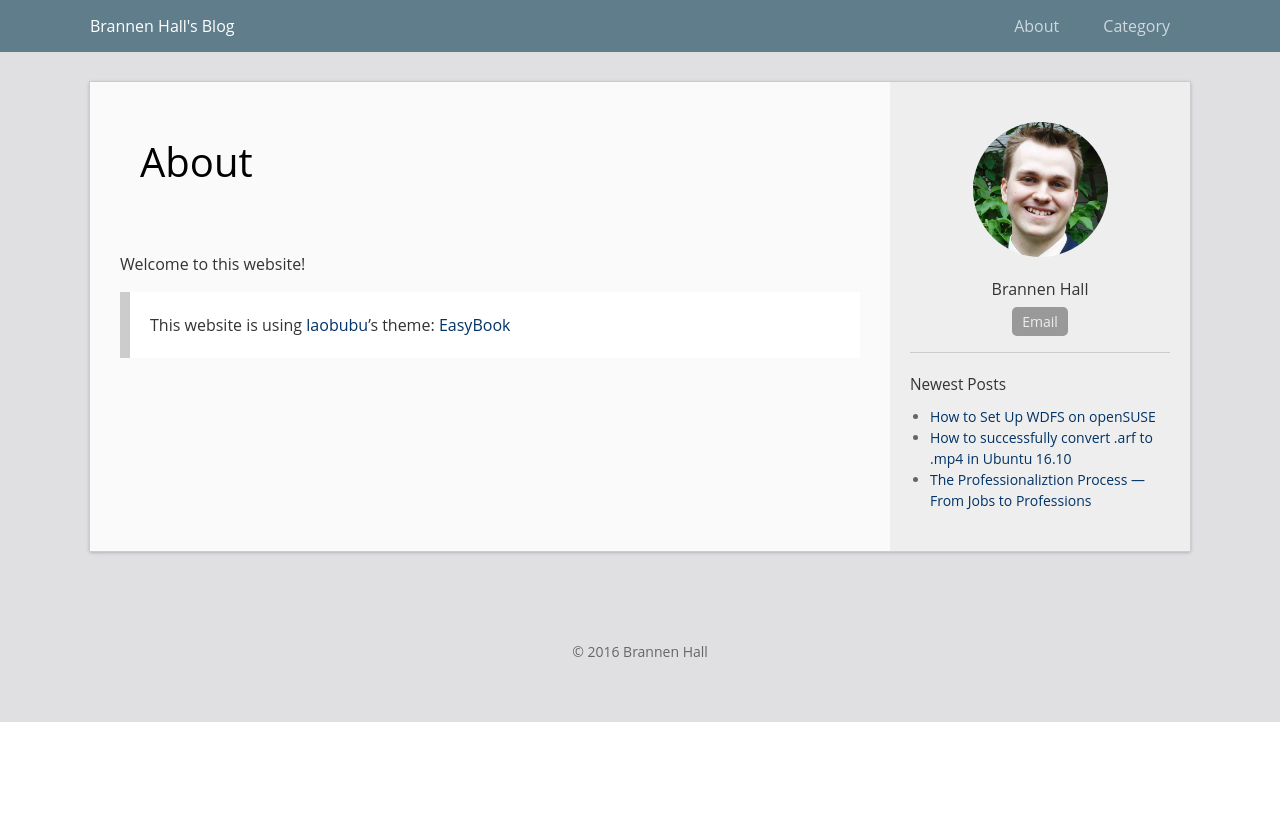
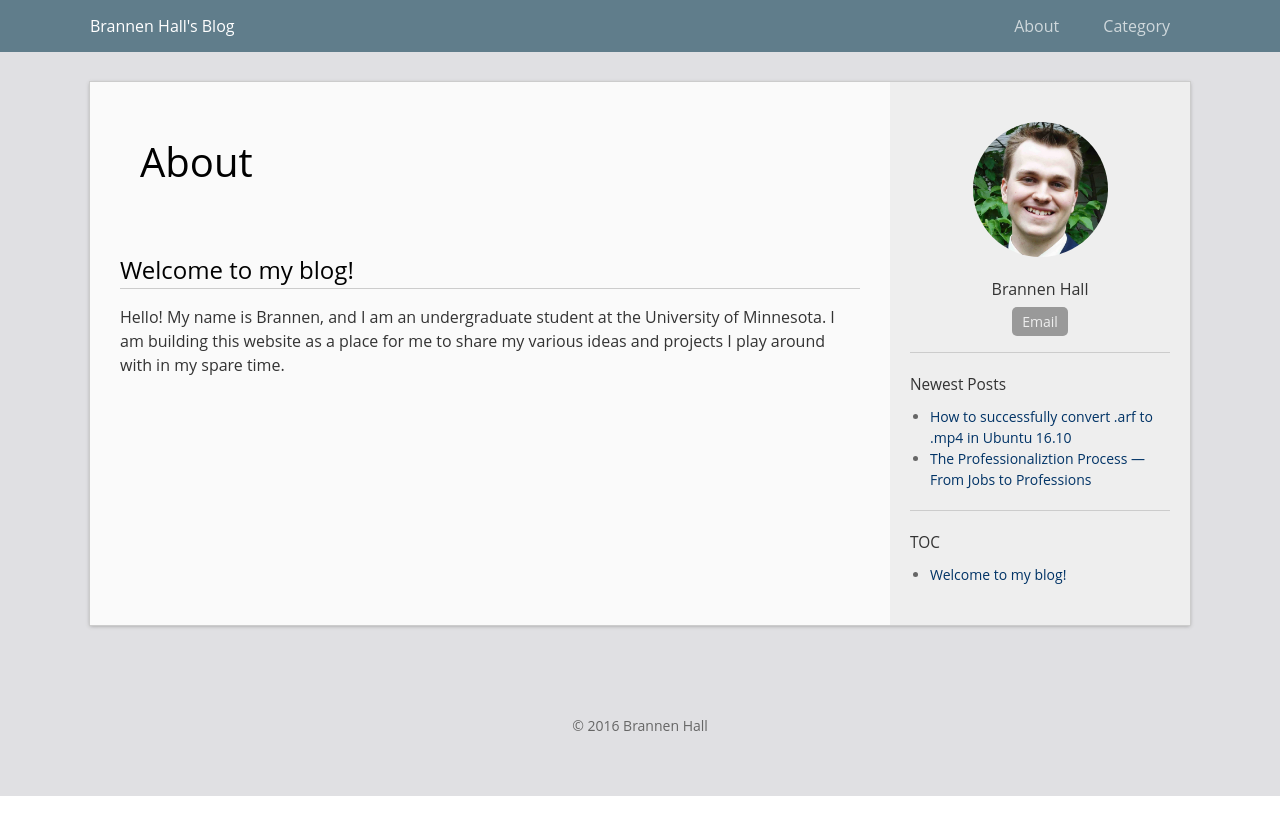
Before and after one commit to BrannenGH/BrannenGHH.github.io, a Jekyll site: the page built from about.md, in a window 1280 px wide. Shown: the top 835 px of the page. Built offline with Jekyll 4.4.1, drawn with Linux system fonts in a browser that asks for light colours.

Commit message:
Configured the about file, and changed the visability settings for a few posts

```diff
--- a/about.md
+++ b/about.md
@@ -5,6 +5,6 @@ permalink: /about/
 public: true
 ---
 
-Welcome to this website!
+# Welcome to my blog!
 
-> This website is using [laobubu](http://laobubu.net)'s theme: [EasyBook](https://github.com/laobubu/jekyll-theme-EasyBook)
+Hello! My name is Brannen, and I am an undergraduate student at the University of Minnesota. I am building this website as a place for me to share my various ideas and projects I play around with in my spare time.
```
Also changed, not shown: _posts/2016-10-28-professionalization.md (+1 -0 lines), _posts/2016-11-03-ciscoarf.md (+1 -0 lines), _posts/2016-11-06-mountingwdfs.md (deleted, +0 -43 lines), 8 other files.
